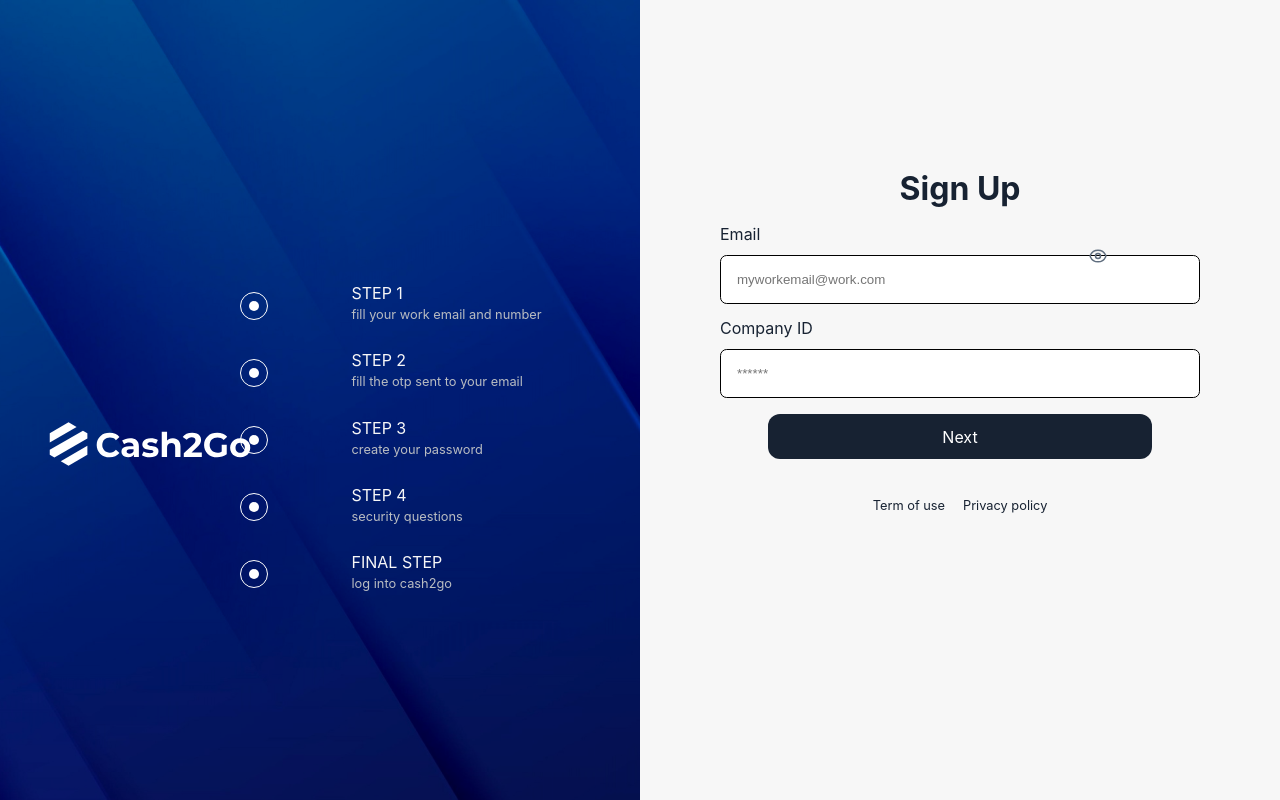
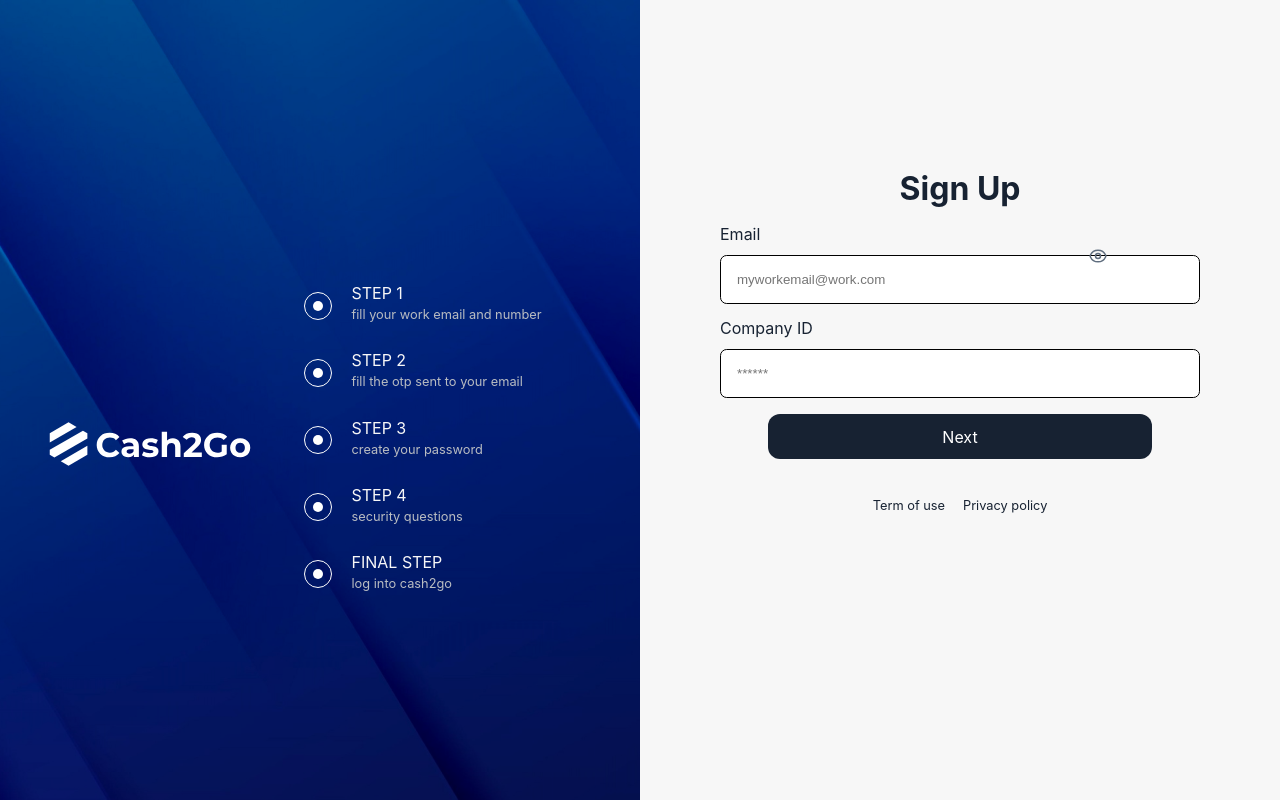
Before and after one commit to joyibeh93/Cash2go-loan-app, a React (Create React App) app: page / in a window 1280 px wide. Built offline with nearby package versions, Linux system fonts and the light colour scheme; the HTML template or start-up script is replaced by a standard one.

Commit message:
made changes

```diff
--- a/src/index.css
+++ b/src/index.css
@@ -118,7 +118,7 @@ a {
   border-radius: 50%;
   cursor: pointer;
   height: 28px;
-  left: 15em;
+  left: 19em;
   position: absolute;
   width: 28px;
 }
```
